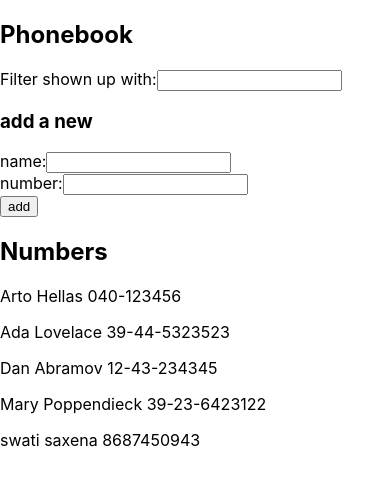
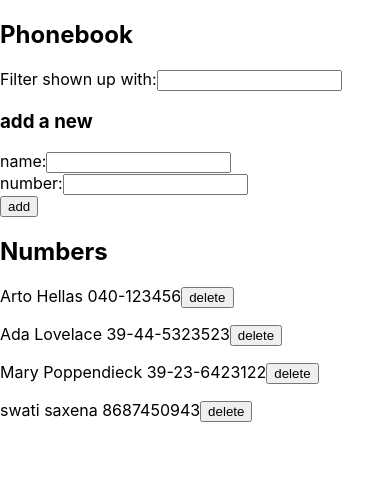
Before and after one commit to swati2904/FullStackOpen-exerciseSubmission, a React (Create React App) app in the folder Part-2/Exercise Submission/phonebook/: page / in a window 390 px wide. Shown: the top 486 px of the page. Built offline with nearby package versions, Linux system fonts and the light colour scheme; data requests are answered from the project's data file.

Commit message:
2.17: Phonebook step9

```diff
--- a/Part-2/Exercise Submission/phonebook/db.json
+++ b/Part-2/Exercise Submission/phonebook/db.json
@@ -11,11 +11,6 @@
       "id": 2
     },
     {
-      "name": "Dan Abramov",
-      "number": "12-43-234345",
-      "id": 3
-    },
-    {
       "name": "Mary Poppendieck",
       "number": "39-23-6423122",
       "id": 4
--- a/Part-2/Exercise Submission/phonebook/src/App.js
+++ b/Part-2/Exercise Submission/phonebook/src/App.js
@@ -2,21 +2,25 @@ import React, { useState, useEffect } from "react";
 import axios from "axios";
 import personService from "./services/persons";
 
-const Person = ({ person }) => {
+const Button = ({ text, handleClick }) => {
+  return <button onClick={handleClick}> {text}</button>;
+};
+const Person = ({ person, handleDelete }) => {
   const { name, number } = person;
   return (
     <p>
       {name} {number}
+      <Button text="delete" handleClick={() => handleDelete(person)} />
     </p>
   );
 };
 
-const Persons = ({ persons }) => {
+const Persons = ({ persons, handleDelete }) => {
   return (
     <div>
       <h2>Numbers</h2>
       {persons.map((person) => (
-        <Person key={person.name} person={person} />
+        <Person key={person.name} person={person} handleDelete={handleDelete} />
       ))}
     </div>
   );
@@ -101,6 +105,15 @@ const App = () => {
     }
   };
 
+  const handleDelete = ({ id, name }) => {
+    if (window.confirm(`Are you sure, you want to delete ${name}?`)) {
+      personService.delete(id).then(() => {
+        const updatedPerson = persons.filter((person) => person.id !== id);
+        setPersons(updatedPerson);
+      });
+    }
+  };
+
   const handleAddName = (event) => {
     setNewName(event.target.value);
   };
@@ -131,7 +144,7 @@ const App = () => {
         handleSubmit={handleSubmit}
       />
 
-      <Persons persons={filteredValue()} />
+      <Persons persons={filteredValue()} handleDelete={handleDelete} />
     </>
   );
 };
--- a/Part-2/Exercise Submission/phonebook/src/services/persons.js
+++ b/Part-2/Exercise Submission/phonebook/src/services/persons.js
@@ -3,7 +3,7 @@ const baseUrl = "http://localhost:3001/persons";
 
 const getAll = () => {
   const request = axios.get(baseUrl);
-  return request.then((res) => res.data);
+  return request.then((response) => response.data);
 };
 
 const create = (newobj) => {
@@ -16,4 +16,14 @@ const update = (id, newobj) => {
   return request.then((response) => response.data);
 };
 
-export default { getAll, create, update };
+const removePerson = (id, newobj) => {
+  const request = axios.delete(`${baseUrl}/${id}`);
+  return request.then((response) => response.data);
+};
+
+export default {
+  getAll: getAll,
+  create: create,
+  update: update,
+  delete: removePerson,
+};
```
